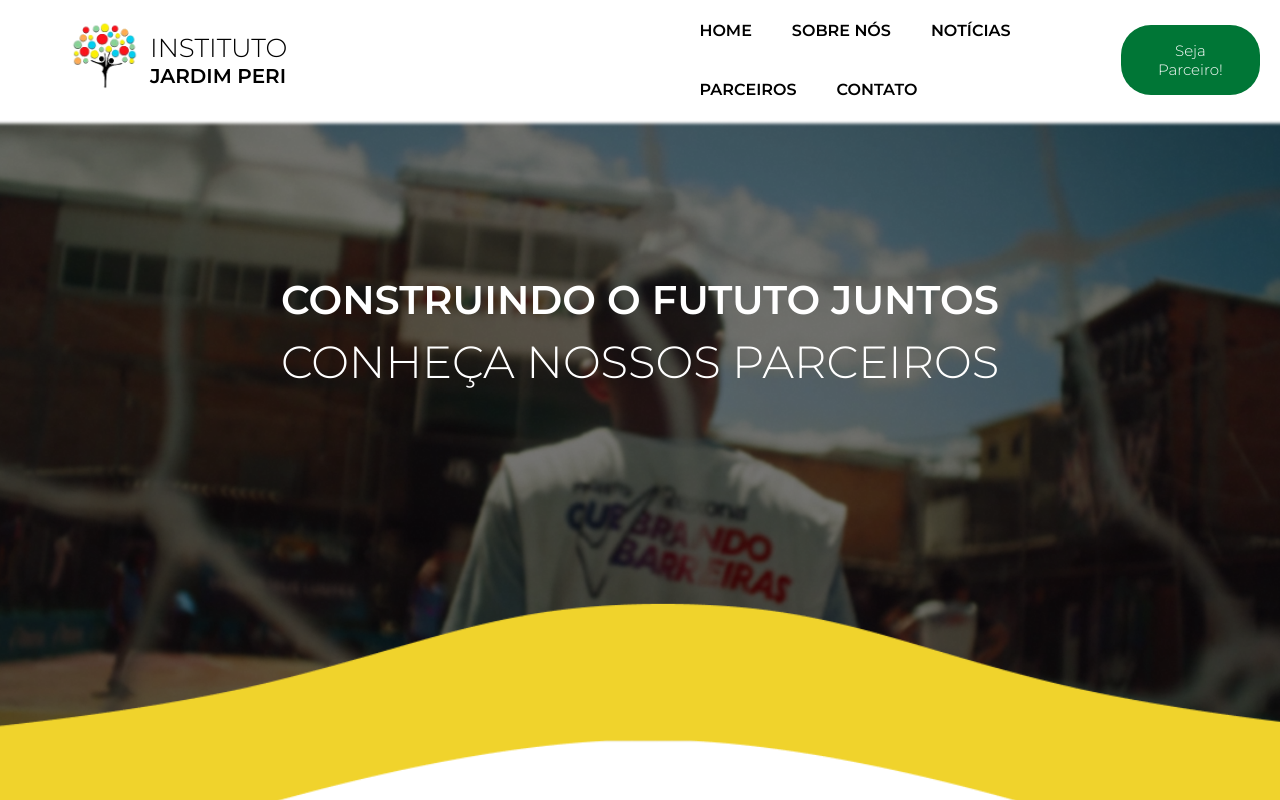
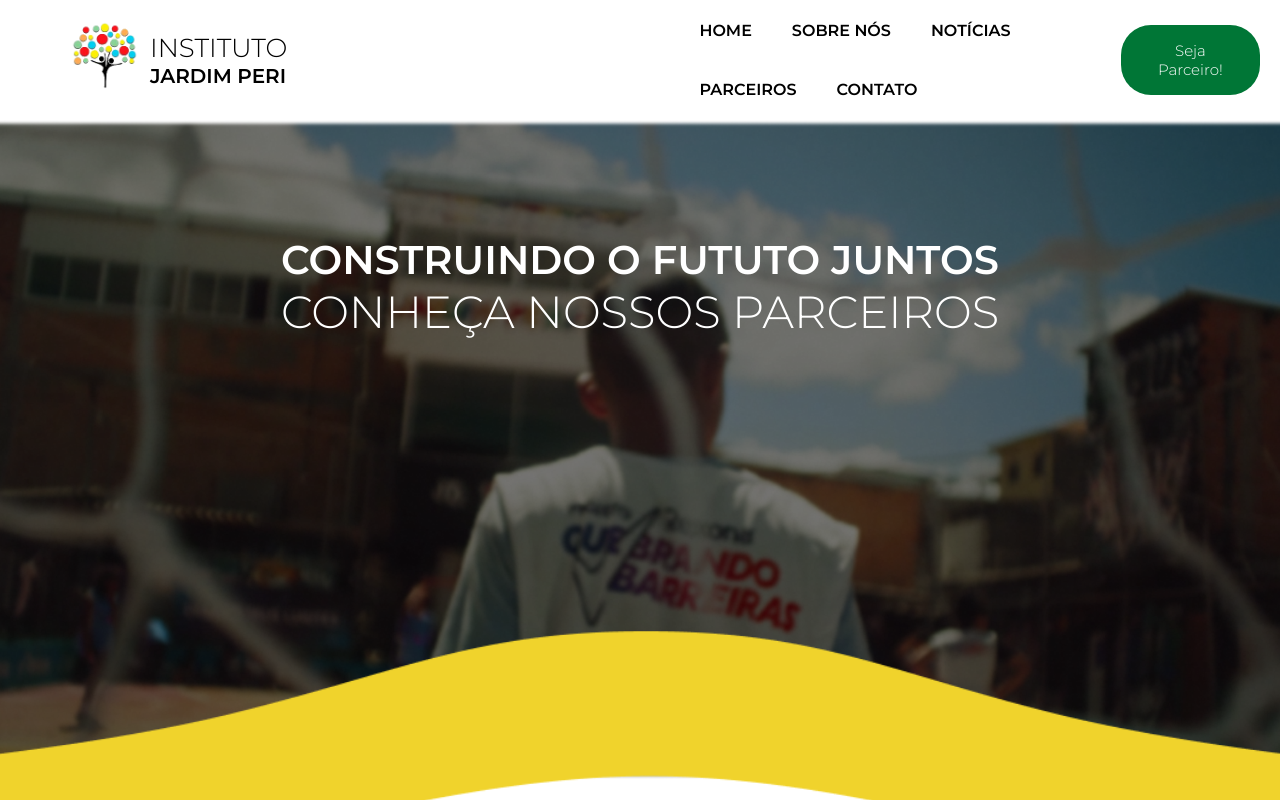
Before and after one commit to C4rlosed/ProjectIJP, a React (Create React App) app: page /Parceiros in a window 1280 px wide. Shown: the top 800 px of the page. Built offline with nearby package versions, Linux system fonts and the light colour scheme.

Commit message:
Ajustes nos banners das págs

```diff
--- a/src/Noticias/noticia.css
+++ b/src/Noticias/noticia.css
@@ -4,22 +4,21 @@
     align-items: center;
     background-image: url(../Utilidades/Imagem/noticias/fundoNoticias.jpg);
     background-repeat: no-repeat;
-    background-position: 50% bottom;
+    background-position: center bottom;
     background-size: cover;
     height: 650px;
 }
 .noticias-banner{
-    margin: 0 auto;
-    padding-bottom: 10%;
+    margin-bottom: 10%;
     color: #ffffff;
     text-align: center;
 }
 .noticias-banner>h1{
     margin: 0;
-    font-size: 50px;
+    font-size: 40px;
 }
 .noticias-banner>p{
-    font-size: 49px;
+    font-size: 39px;
     margin: 0;
 }
 .card-container{
--- a/src/Parceiros/parceiros.css
+++ b/src/Parceiros/parceiros.css
@@ -3,14 +3,14 @@
 	background-repeat: no-repeat;
 	background-position: 50% bottom;
 	background-size: cover;
-	height: 850px;
+	height: 900px;
 }
 
 .parceiro-banner {
 	margin: 0 auto;
 	color: #ffffff;
 	text-align: center;
-	padding-top: 10%;
+	padding-top: 9%;
 }
 
 .titulo-parceiros{
@@ -22,7 +22,7 @@
 
 .parceiro-banner>h1 {
 	font-size: 40px;
-	margin-bottom: 10px;
+	margin: 0;
 }
 
 .parceiro-banner>p {
--- a/src/Sobre/sobre.css
+++ b/src/Sobre/sobre.css
@@ -12,7 +12,7 @@
     margin: 0 auto;
     color: #ffffff;
     text-align: center;
-    padding-top: 10%;
+    padding-top: 9%;
 }
 
 .titulo-pg{
@@ -31,7 +31,7 @@
 
 .sobre-banner>h1 {
     font-size: 50px;
-    margin-bottom: 10px;
+    margin: 0;
 }
 
 #font-300{
```
Also changed, not shown: src/Utilidades/Imagem/parceiros/fundoParceria.png.
